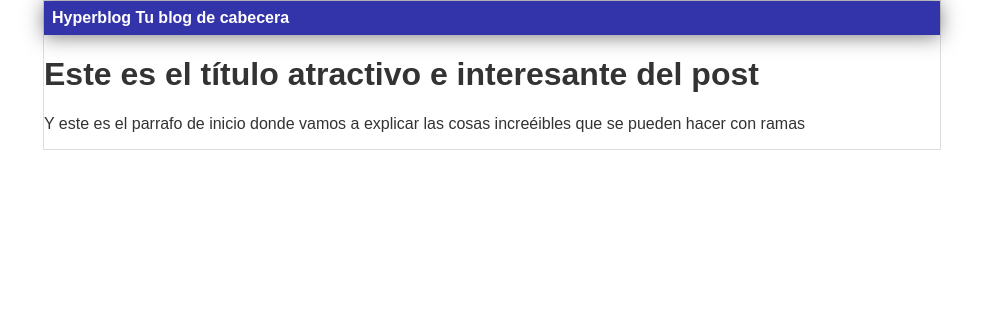
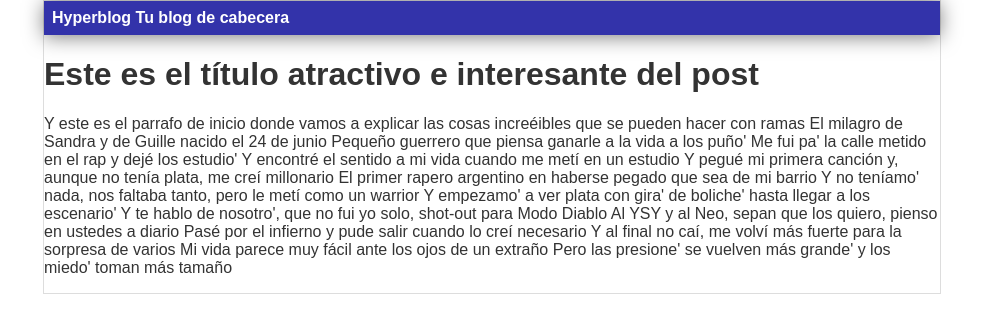
Before and after one commit to lleexx2277/Hyperblock, a plain HTML site: page blogpost.html in a window 1280 px wide. Shown: the whole page, without its empty margins (148-1131 px from the left). Drawn offline with Linux system fonts and the light colour scheme.

Commit message:
letra de cancion

```diff
--- a/blogpost.html
+++ b/blogpost.html
@@ -11,7 +11,25 @@
             </div>
             <div id="post">
                 <h1>Este es el título atractivo e interesante del post</h1>
-                <p>Y este es el parrafo de inicio donde vamos a explicar las cosas increéibles que se pueden hacer con ramas</p>
+                <p>Y este es el parrafo de inicio donde vamos a explicar las cosas increéibles que se
+                    pueden hacer con ramas
+                    El milagro de Sandra y de Guille nacido el 24 de junio
+                    Pequeño guerrero que piensa ganarle a la vida a los puño'
+                    Me fui pa' la calle metido en el rap y dejé los estudio'
+                    Y encontré el sentido a mi vida cuando me metí en un estudio
+
+                    Y pegué mi primera canción y, aunque no tenía plata, me creí millonario
+                    El primer rapero argentino en haberse pegado que sea de mi barrio
+                    Y no teníamo' nada, nos faltaba tanto, pero le metí como un warrior
+                    Y empezamo' a ver plata con gira' de boliche' hasta llegar a los escenario'
+
+                    Y te hablo de nosotro', que no fui yo solo, shot-out para Modo Diablo
+                    Al YSY y al Neo, sepan que los quiero, pienso en ustedes a diario
+                    Pasé por el infierno y pude salir cuando lo creí necesario
+                    Y al final no caí, me volví más fuerte para la sorpresa de varios
+
+                    Mi vida parece muy fácil ante los ojos de un extraño
+                    Pero las presione' se vuelven más grande' y los miedo' toman más tamaño</p>
             </div>
         </div>
     </body>
```
